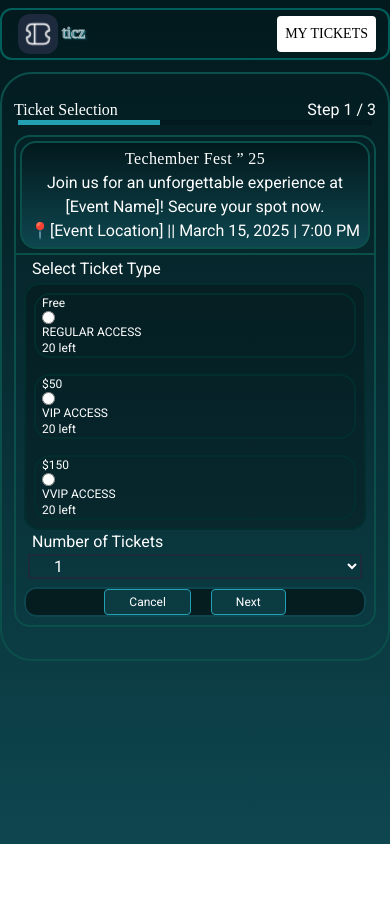
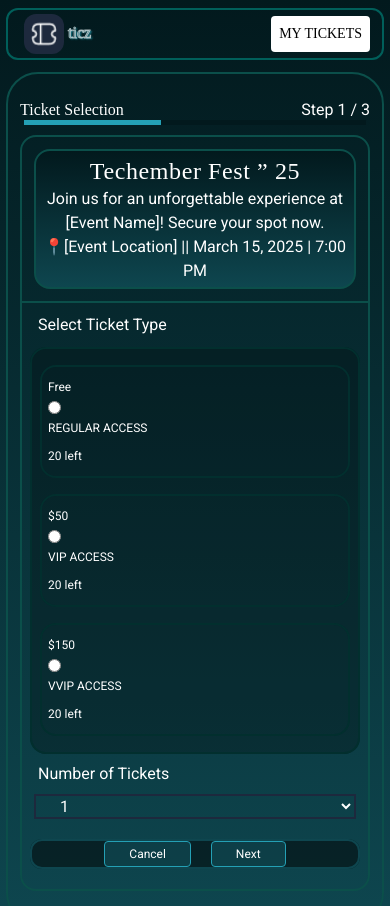
Before and after one commit to 4ssh1/Ticket-generation-website, a React (Vite) app: page / in a window 390 px wide. Shown: the top 906 px of the page. Before the commit the page ends 844 px from the top, so only its background shows below. Built offline with nearby package versions, Linux system fonts and the light colour scheme; a web font is replaced by a local one.

Commit message:
improved ui

```diff
--- a/src/Components/CardButtons.jsx
+++ b/src/Components/CardButtons.jsx
@@ -2,10 +2,10 @@ import React from 'react'
 
 function CardButtons({option1 = "Cancel", option2 = "Next", handleOption1, handleOption2 }) {
   return (
-    <div className='flex justify-center gap-5 mx-2 my-2 darkborder backdrop-brightness-50 text-center text-xs md:text-sm '>
+    <div className='flex justify-center gap-5 mx-2 my-5 darkborder backdrop-brightness-50 text-center text-xs md:text-sm '>
       <div><button className='rounded-sm border-2 border-teal-900 px-6 py-1 sm:px-8 active'
        onClick={handleOption1}>{option1}</button></div>
-      <div><button className='rounded-sm border-2 border-teal-900 px-6 py-1 sm:px-10 active'
+      <div><button className='rounded-sm border-2 border-teal-900 px-6 py-1  sm:px-10 active'
       onClick={handleOption2}>{option2}</button></div>
     </div>
   )
--- a/src/Router/About.jsx
+++ b/src/Router/About.jsx
@@ -15,7 +15,7 @@ function About() {
 
 
   return (
-    <div  className='bg h-screen roboto'>
+    <div  className='bg roboto'>
        <div>
             <Navbar />
         </div>
--- a/src/Router/DownloadTicket.jsx
+++ b/src/Router/DownloadTicket.jsx
@@ -15,7 +15,7 @@ function DownloadTicket() {
   }
 
   return (
-    <div className='bg h-screen'>
+    <div className='bg'>
       <div>
         <Navbar />
       </div>
--- a/src/Router/HomePage.jsx
+++ b/src/Router/HomePage.jsx
@@ -58,12 +58,12 @@ function HomePage() {
         return (
             <div className='px-2 flex justify-center'>
               <div className='flex sm:justify-between flex-wrap border-2 w-full
-               border-teal-950 rounded-2xl sm:py-2 backdrop-brightness-75     ' >
-                 {ticketTitle?.map((title, i)=>{
+               border-teal-950 rounded-2xl py-2 backdrop-brightness-75     ' >
+                 {ticketTitle?.map((title)=>{
                       return (
                           <div key={title.type} className={`flex mx-2 border-2 border-teal-950 ticketSelection rounded-2xl w-full
                            sm:w-40 my-2 sm:justify-between ${selectedPrice === title.price ? "bg-teal-600" : ""}`}>
-                              <div className='px-1.5 flex flex-col items-start text-xs sm:text-sm '>
+                              <div className='p-1.5 flex flex-col items-start text-xs sm:text-sm leading-7'>
                                   <label htmlFor="price">{title.price}</label> <input type="radio" name="price"
                                    value={title.price} id='price' className='outline-0' checked= {selectedPrice === title.price}
                                   onChange={(e)=>updateAll(e, title)}/>
@@ -81,7 +81,7 @@ function HomePage() {
 
 
   return (
-    <div className='bg h-screen roboto'>
+    <div className='bg roboto px-1.5'>
       <div>
         <Navbar />
       </div>
@@ -89,19 +89,19 @@ function HomePage() {
         <Card number={1} cardIntro={"Ticket Selection"} option1={"Cancel"} option2={"Next"}
         handleOption1={handleOption1} handleOption2={handleOption2}>
             <div>
-              <div className='bg border-2 rounded-2xl border-teal-900 m-1 sm:m-3 py-1'>
-                  <h2 className='roadFont sm:text-6xl sm:leading-13 tracking-wide'>Techember Fest ” 25</h2>
+              <div className='bg border-2 rounded-2xl border-teal-900 m-3 py-1'>
+                  <h2 className='roadFont sm:text-6xl sm:leading-13 tracking-wide text-2xl'>Techember Fest ” 25</h2>
                   <p>Join us for an unforgettable experience at</p>
                   <p>[Event Name]! Secure your spot now.</p>
                   <p className='sm:leading-8'>📍[Event Location] || March 15, 2025 | 7:00 PM</p>
               </div>
               <div className='border-t-2 border-teal-900'>
-                  <p className='py-0.5 pl-4 text-start '>Select Ticket Type{errorMessage && <span className='pl-5 sm:pl-14 font-mono red'>{errorMessage}</span>}</p>
+                  <p className='py-2.5 pl-4 text-start '>Select Ticket Type{errorMessage && <span className='pl-5 sm:pl-14 font-mono red'>{errorMessage}</span>}</p>
                   <div>
                       <TicketType />
                   </div>
                   <div className='w-full'>
-                      <p className='text-start pl-4'>Number of Tickets</p>
+                      <p className='text-start pl-4 py-2'>Number of Tickets</p>
                       <div className='mx-3'>
                           <select type="number" name="tickets" className='border-slate-800 border-2 w-full pl-5'>
                                   <option value={values} className='bg-teal-900'>{values}</option>
--- a/src/Router/TicketPage.jsx
+++ b/src/Router/TicketPage.jsx
@@ -111,7 +111,7 @@ function TicketPage() {
 
 
     return (
-        <div className='bg h-screen'>
+        <div className='bg'>
             <div>
                 <Navbar />
             </div>
```
